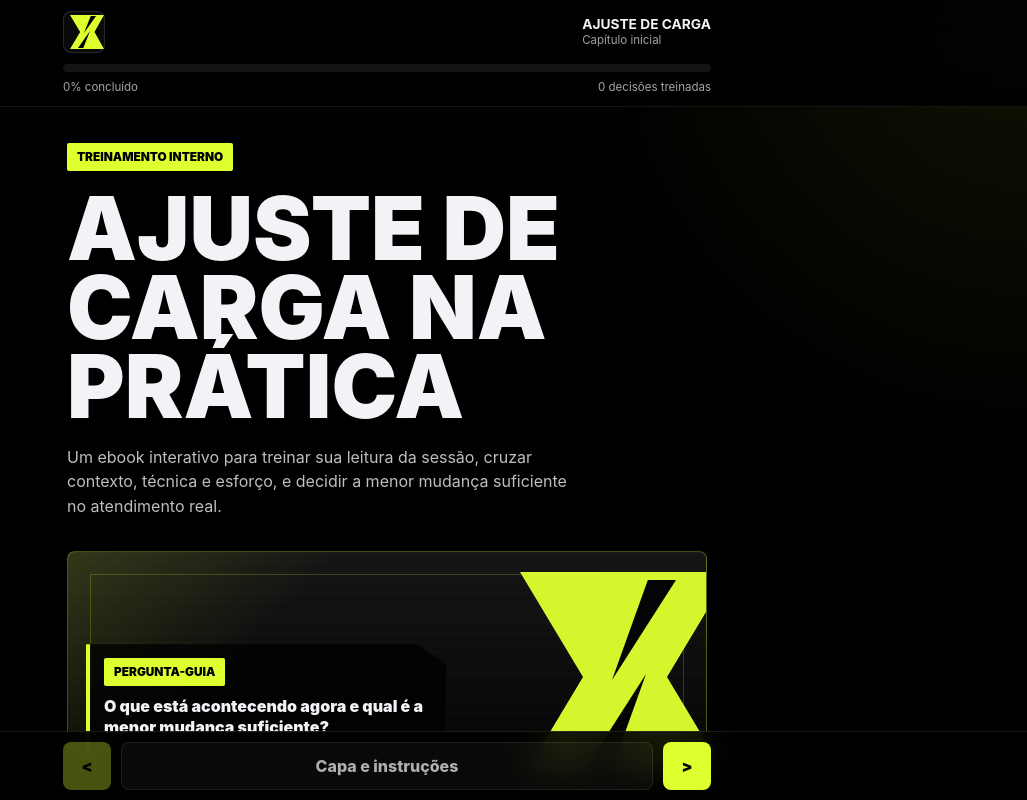
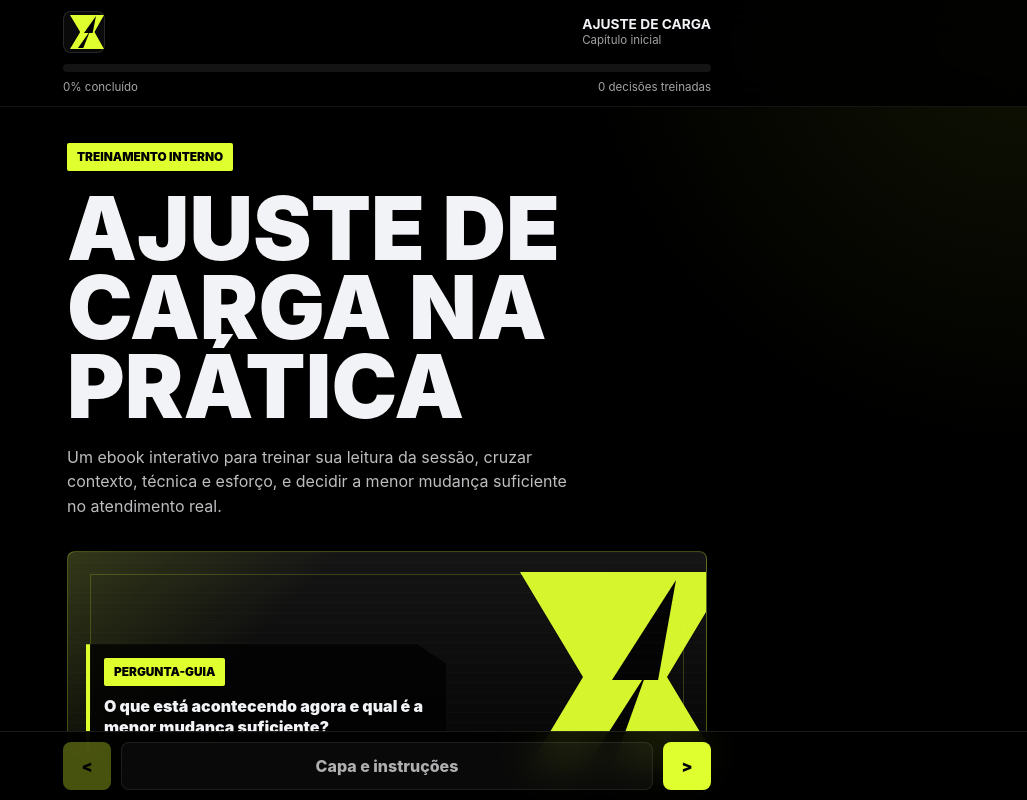
Before and after one commit to fitmanagementels/Carga_de_Treino-Materiais_Did-ticos-, a plain HTML site: page docs/index.html in a window 1280 px wide. Shown: the top 800 px of the page, without its empty margins (253-1280 px from the left). Drawn offline with Linux system fonts and the light colour scheme.

Commit message:
Ajusta triangulo superior da logo

```diff
--- a/docs/index.html
+++ b/docs/index.html
@@ -122,7 +122,7 @@
       width: 12px;
       height: 17px;
       background: var(--black);
-      clip-path: polygon(56% 0, 100% 0, 0 100%);
+      clip-path: polygon(100% 0, 0 100%, 72% 100%);
     }
 
     .x-mark::after {
@@ -263,7 +263,7 @@
       width: 64px;
       height: 100px;
       background: #050505;
-      clip-path: polygon(56% 0, 100% 0, 0 100%);
+      clip-path: polygon(100% 0, 0 100%, 72% 100%);
     }
 
     .hero-x::after {
```
Also changed, not shown: ebook/ebook-interativo-controle-carga.html (+2 -2 lines).
